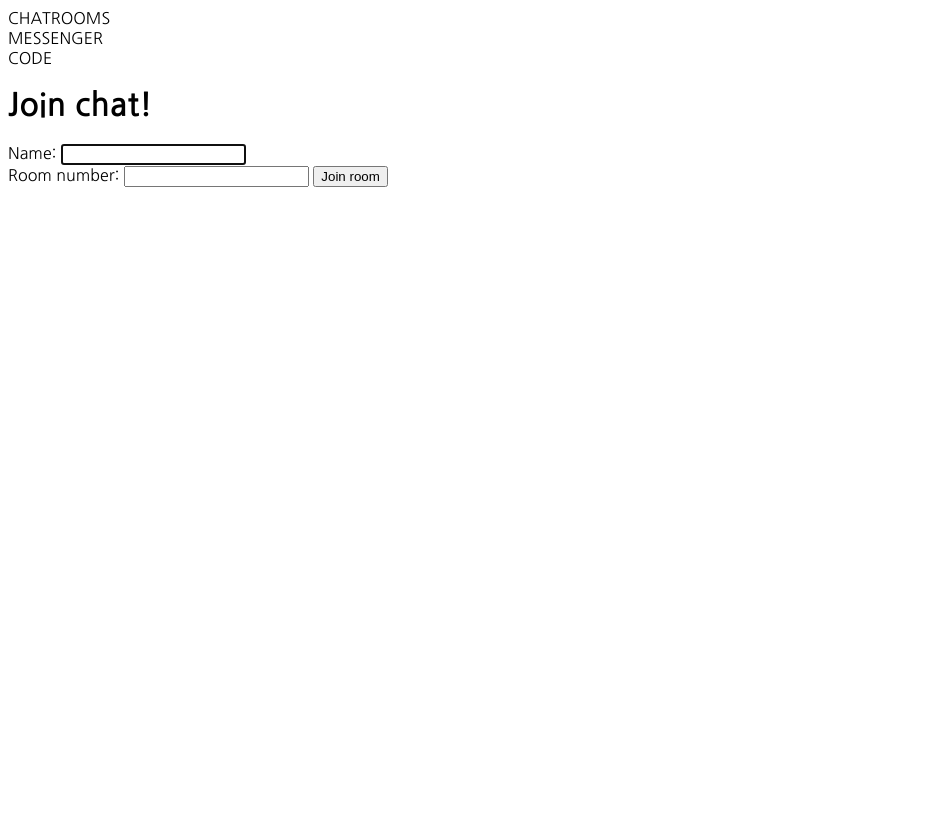
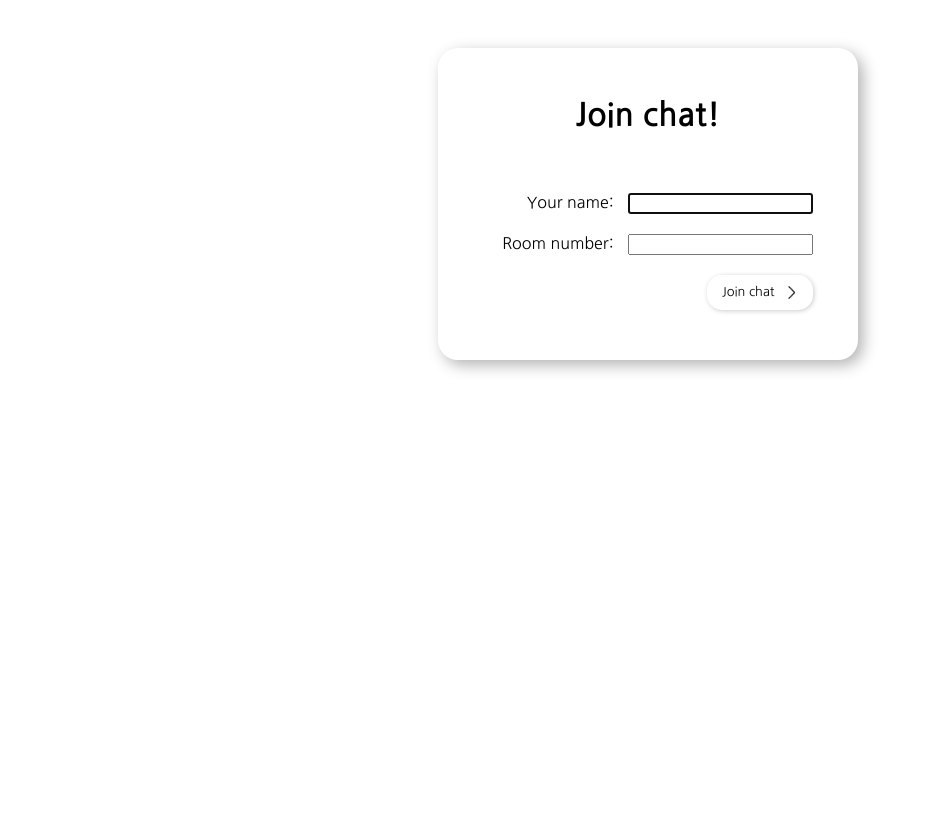
Before and after one commit to AleksandraWolska/ChatApp, a Flask app: page / in a window 1280 px wide. Shown: the whole page, without its empty margins (0-925 px from the left). Before the commit the page ends 187 px from the top, so only its background shows below. Run offline with Flask 2, Linux system fonts and the light colour scheme.

Commit message:
home page  changed

```diff
--- a/static/styles/chatroom.css
+++ b/static/styles/chatroom.css
@@ -205,11 +205,6 @@ body {
     height: 100%
 }
 
-/* .search-result {
-    display: none;
-
-
-} */
 
 
 .search-result {
--- a/static/styles/start.css
+++ b/static/styles/start.css
@@ -1,4 +1,82 @@
+
 body {
+    font-family: 'Nanum Gothic', sans-serif;
+    /* background-image: radial-gradient( circle farthest-corner at 4.3% 12.3%,  rgba(93,167,239,1) 0%, rgba(179,212,247,1) 100.2% ); */
+    height: 100vh;
+    font-size: 16px;
+    display: flex;
+    justify-content: center;
+    text-align: center;
+    width: 100vw;
 
-    font-family: 'Nanum Gothic', sans-serif;
 }
+
+#join-button-input {
+   display: none;
+}
+
+.form-container {
+    height: min-content;
+    box-shadow: 5px 5px 15px rgba(0, 0, 0, .3);
+    margin: 40px;
+    border-radius: 20px;
+    padding: 30px 5px 10px 5px;
+}
+
+
+
+#join-label {
+
+
+
+
+
+}
+
+
+.join-button {
+    justify-self: center;
+    cursor: pointer;
+    width: max-content;
+    align-items: center;
+    height: 15px;
+
+    display: flex;
+    flex-direction: row;
+    border-radius: 15px;
+
+    box-shadow: 1px 1px 5px rgba(0, 0, 0, .2);
+    padding: 10px 10px;
+    transition: .4s;
+}
+
+.join-button img {
+    height: 90%;
+    margin-left: 10px;
+}
+
+.join-button p {
+    margin: 0;
+    font-size: .8em;
+}
+
+.join-button:hover {
+    transform: scale(1.05);
+}
+
+
+
+#form-content {
+    display: flex ;
+    flex-direction: column;
+    justify-content: center;
+    align-items:flex-end;
+    width: 350px;
+    padding: 30px;
+
+
+
+}
+#form-content * {
+    margin: 5px;
+}
--- a/templates/start.html
+++ b/templates/start.html
@@ -1,36 +1,54 @@
 <!DOCTYPE html>
 <html lang="en">
+
 <head>
     <meta charset="UTF-8">
     <meta http-equiv="X-UA-Compatible" content="IE=edge">
     <meta name="viewport" content="width=device-width, initial-scale=1.0">
-    <link rel= "stylesheet" type= "text/css" href= "{{ url_for('static', filename='styles/start.css') }}">
+    <link rel="stylesheet" type="text/css" href="{{ url_for('static', filename='styles/start.css') }}">
     <link rel="preconnect" href="https://fonts.googleapis.com">
-<link rel="preconnect" href="https://fonts.gstatic.com" crossorigin>
-<link href="https://fonts.googleapis.com/css2?family=Nanum+Gothic:wght@400;700;800&display=swap" rel="stylesheet">
+    <link rel="preconnect" href="https://fonts.gstatic.com" crossorigin>
+    <link href="https://fonts.googleapis.com/css2?family=Nanum+Gothic:wght@400;700;800&display=swap" rel="stylesheet">
     <title>Chat App</title>
 </head>
 
-<header>
-    <logo/>
-    <div class="header-main">
-        <div id="header-chatroom">CHATROOMS</div>
-        <div id="header-messenger">MESSENGER</div>
-        <div id="code-link">CODE</div>
-    </div>
-</header>
+
+
 <body class="body-chat">
     <div class="form-container">
         <h1 class="chat-title">Join chat!</h1>
         <form class="form" action="{{url_for('chatroom')}}" method="POST">
-            <label for="name">Name:</label>
-            <input type="text" id="name" name="name" class="form-field" placeholder="" required autofocus>
-            <br>
-            <label for="room">Room number:</label>
-            <input type="text" id="room" name="room" class="form-field" placeholder="" required>
-            <button class="join-button" value="submit">Join room</button>
+            <div id="form-content">
+                <div>
+                    <label for="name">Your name:</label>
+                    <input type="text" id="name" name="name" class="form-field" placeholder="" required autofocus>
+                </div>
+                <div>
+                    <label for="room">Room number:</label>
+                    <input type="text" id="room" name="room" class="form-field" placeholder="" required>
+
+                </div>
+
+
+
+
+                <label id="join-label">
+                    <input type="submit" id="join-button-input" value="submit" />
+
+                    <div class="button join-button" id="join-button">
+                        <p> Join chat </p>
+                        <img src="/static/angle-right.png" />
+                    </div>
+
+                </label>
+
+
+
+
+            </div>
         </form>
     </div>
 
 </body>
+
 </html>
```
Also changed, not shown: 2 other files.
